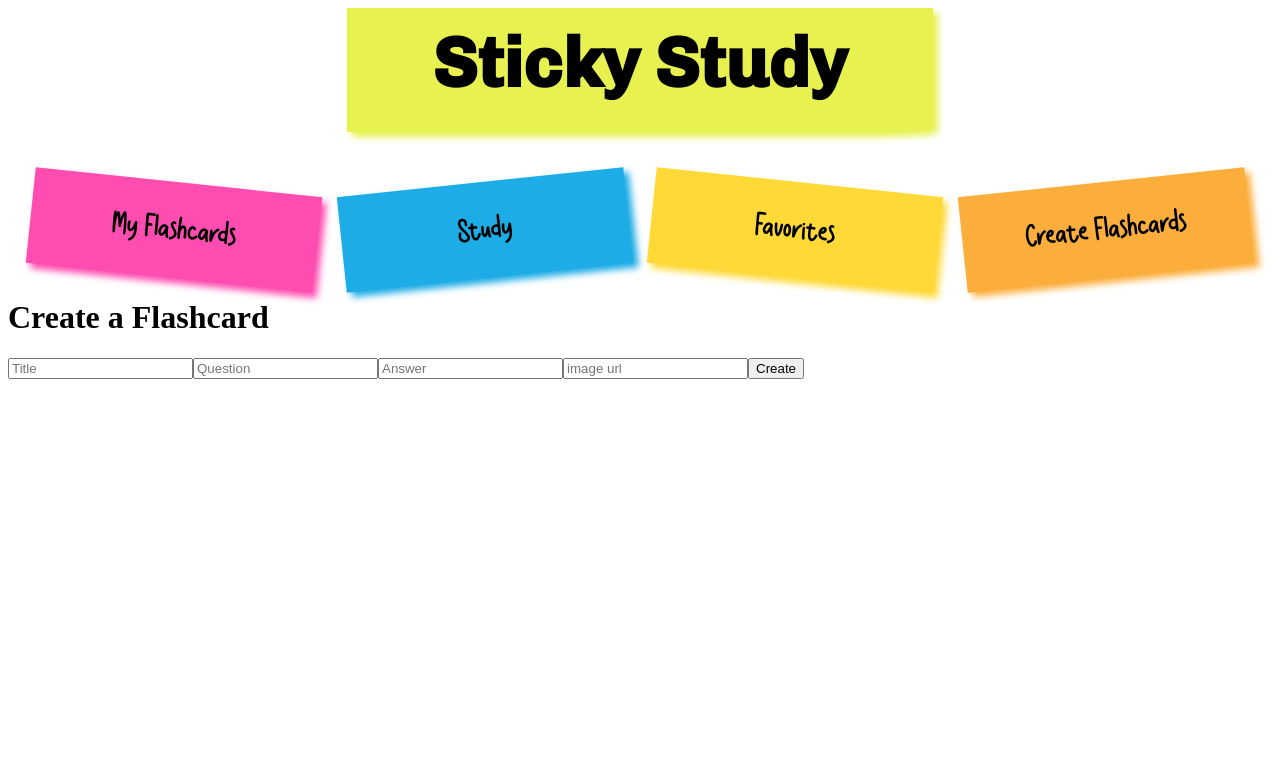
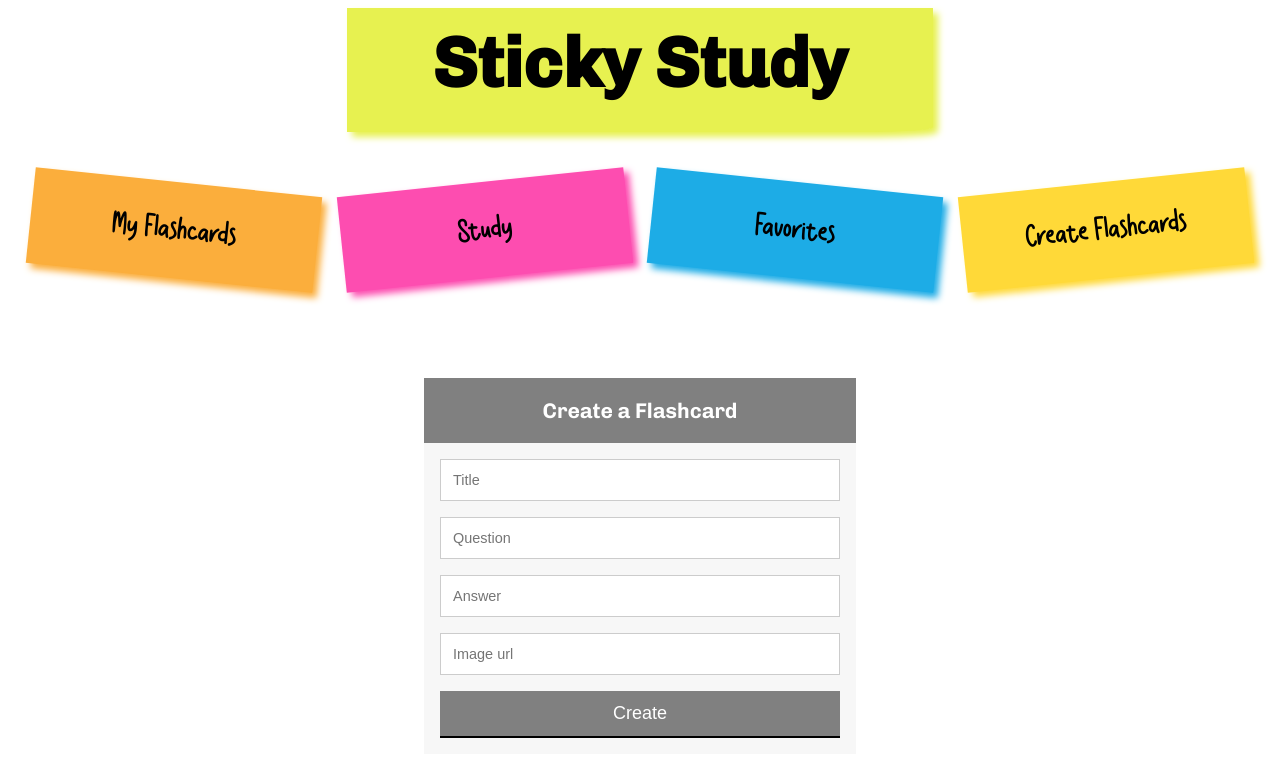
Before and after one commit to rjyeeun/Flashcard, a React (Create React App) app in the folder flashcard_phase_2_project/: page /create_new_cards in a window 1280 px wide. Shown: the top 776 px of the page. Built offline with nearby package versions, Linux system fonts and the light colour scheme; data requests are answered from the project's data file.

Commit message:
create card form css and changed flashcard colors

```diff
--- a/flashcard_phase_2_project/db.json
+++ b/flashcard_phase_2_project/db.json
@@ -27,20 +27,6 @@
       "question": "What does the '!' mean?",
       "answer": "'!' is know as the 'bang' or 'not' operator. It is used to negate or invert the value of a boolean expression.",
       "image": "https://miro.medium.com/max/260/1*d2twRcd3t6b0e3rwZokwyw.png"
-    },
-    {
-      "title": "random",
-      "question": "how r u",
-      "answer": "fine",
-      "image": "",
-      "id": "wgwjFu0"
-    },
-    {
-      "title": "test",
-      "question": "test",
-      "answer": "test",
-      "image": "",
-      "id": "6nw_wyH"
     }
   ]
 }
--- a/flashcard_phase_2_project/src/components/FlashCard.js
+++ b/flashcard_phase_2_project/src/components/FlashCard.js
@@ -7,12 +7,12 @@
 
     return (
         <>
-            <div className='myCard' style={{background: '#26d83e'}}>
+            <div className='myCard' style={{background: '#E7F150'}}>
                 <h2 className="front" style={{fontSize: 50}}>{title}</h2>
                     <p style={{fontSize: 30}}> {question}</p>
 
             </div>
-            <div className='myCard' style={{background: '#ff69b4'}}>
+            <div className='myCard' style={{background: '#1dace6'}}>
                 <h2 className="back" >{answer}<img className="image" src={image}/></h2>
             </div>
         </>
--- a/flashcard_phase_2_project/src/components/FlashCardForm.js
+++ b/flashcard_phase_2_project/src/components/FlashCardForm.js
@@ -32,8 +32,8 @@
 
 
     return (
-        <div>
-            <h1>Create a Flashcard</h1>
+        <div className="form-style-6">
+        <h1>Create a Flashcard</h1>
             <form onSubmit={handleSubmit}>
                 <input type='text' name="title" placeholder="Title" value={formData.title}
                 onChange={handleChange}/>
@@ -41,9 +41,9 @@
                 onChange={handleChange}/>
                 <input type='text' name="answer" placeholder="Answer" value={formData.answer}
                 onChange={handleChange}/>
-                <input type='text' name="image" placeholder="image url" value={formData.image}
+                <input type='text' name="image" placeholder="Image url" value={formData.image}
                 onChange={handleChange}/>
-                <button type='submit'> Create </button>
+                <input type='submit' value="Create"/>
             </form>
         </div>
     )
--- a/flashcard_phase_2_project/src/components/Search.js
+++ b/flashcard_phase_2_project/src/components/Search.js
@@ -9,7 +9,7 @@
 
   return (
     <div className="search_container">
-        <span>Search </span>
+        <span>🔍</span>
         <input
           value={searchTerm}
           className="inputBox"
--- a/flashcard_phase_2_project/src/components/Study.js
+++ b/flashcard_phase_2_project/src/components/Study.js
@@ -11,7 +11,7 @@
 
     return (
         <div className='container'  >
-        <div onClick={toggleStudy} className='card' style={{background: isFront ? '#26d83e':'#ff69b4'}}>
+        <div onClick={toggleStudy} className='card' style={{background: isFront ? '#E7F150':'#1dace6'}}>
         {/* <p>{isFront?question:answer }</p> */}
             {isFront? (
                 <h2 className="front">{title}
--- a/flashcard_phase_2_project/src/index.css
+++ b/flashcard_phase_2_project/src/index.css
@@ -31,9 +31,7 @@
 }
 .title:hover{
     border-bottom-right-radius: 5px;
-    width: 10em;
-    height: 1.5em;
-    background: linear-gradient(-30deg, transparent 1.5em, #E7F150 0);
+    background: linear-gradient(-30deg, transparent 1em, #E7F150 0);
 }
 
 .flex_Container {
@@ -51,13 +49,13 @@
     text-align: center;
     text-decoration:none;
     color:#000;
-    background: #FBAE3C;
+    background: #ffd938;
     justify-content: center;
     align-items: center;
     height:1em;
     width:7em;
     padding:1em;
-    box-shadow: 5px 5px 7px #FBAE3C;
+    box-shadow: 5px 5px 7px #ffd938;
     transform: rotate(-6deg);
     transition: transform .15s linear;
 }
@@ -66,7 +64,7 @@
     border-bottom-right-radius: 5px;
     width: 7em;
     height: 1em;
-    background: linear-gradient(-30deg, transparent 1.5em, #FBAE3C 0)
+    background: linear-gradient(-30deg, transparent 1.5em, #ffd938 0)
 }
 
 .myFlashcard {
@@ -75,13 +73,13 @@
     text-align: center;
     text-decoration:none;
     color:#000;
-    background: #FD4DB0;
+    background: #fbae3c;
     display:block;
     justify-content: center;
     height:1em;
     width:7em;
     padding:1em;
-    box-shadow: 5px 5px 7px #FD4DB0;
+    box-shadow: 5px 5px 7px #fbae3c;
     transform: rotate(6deg);
     transition: transform .15s linear;
 }
@@ -90,7 +88,7 @@
     border-bottom-right-radius: 5px;
     width: 7em;
     height: 1em;
-    background: linear-gradient(-30deg, transparent 1.5em, #FD4DB0 0)
+    background: linear-gradient(-30deg, transparent 1.5em, #fbae3c 0)
 }
 .study {
     font-family: 'Sticky Notes', sans-serif;
@@ -98,12 +96,12 @@
     text-align: center;
     text-decoration:none;
     color:#000;
-    background: #1DACE6;
+    background: #fd4db0;
     display:block;
     height:1em;
     width:7em;
     padding:1em;
-    box-shadow: 5px 5px 7px #1DACE6;
+    box-shadow: 5px 5px 7px #fd4db0;
     transform: rotate(-6deg);
     transition: transform .15s linear;
 }
@@ -111,7 +109,7 @@
     border-bottom-right-radius: 5px;
     width: 7em;
     height: 1em;
-    background: linear-gradient(-30deg, transparent 1.5em, #1dace6 0)
+    background: linear-gradient(-30deg, transparent 1.5em, #fd4db0 0)
 }
 .favorites {
     font-family: 'Sticky Notes', sans-serif;
@@ -119,12 +117,12 @@
     text-align: center;
     text-decoration:none;
     color:#000;
-    background: #FFD938;
+    background: #1dace6;
     display:block;
     height:1em;
     width:7em;
     padding:1em;
-    box-shadow: 5px 5px 7px #FFD938;
+    box-shadow: 5px 5px 7px #1dace6;
     transform: rotate(6deg);
     transition: transform .15s linear;
 
@@ -133,7 +131,7 @@
     border-bottom-right-radius: 5px;
     width: 7em;
     height: 1em;
-    background: linear-gradient(-30deg, transparent 1.5em, #ffd938 0)
+    background: linear-gradient(-30deg, transparent 1.5em, #1dace6 0)
 }
 /* .container {
     padding: 0.5em;
@@ -147,13 +145,13 @@
     text-align: center;
     text-decoration:none;
     color:#000;
-    background: #26d83e;
+    background: #E7F150;
     display:block;
     min-height:30px;
     max-width:50%;
     padding:1%;
     margin: 60px auto;
-    box-shadow: 5px 5px 7px #FFD938;
+    box-shadow: 5px 5px 7px #1dace6;
     transition: transform .15s linear;
     display: flex;
     align-items: center;
@@ -167,18 +165,16 @@
     text-align: center;
     text-decoration:none;
     color:#000;
-    background: #26d83e;
+    background: #E7F150;
     display:block;
     min-height:30px;
     max-width:50%;
     padding:1%;
     margin: 60px auto;
-    box-shadow: 5px 5px 7px #FFD938;
+    box-shadow: 5px 5px 7px #1dace6;
     transition: transform .15s linear;
     display: flex;
 }
-
-
 
 .image {
     margin-top: 30px;
@@ -209,8 +205,90 @@
     border-radius: 3px;
     width: 250px;
     outline: none;
+
 }
 .inputBox:hover {
     border-bottom-right-radius: 5px;
     background: linear-gradient(-40deg, transparent 1em, darkgrey 0)
 }
+
+.form-style-6{
+	font: 95% Chivo-Bold, Helvetica, sans-serif;
+	max-width: 400px;
+	margin: 10px auto;
+	padding: 16px;
+	background: #F7F7F7;
+    margin-top: 100px;
+}
+.form-style-6 h1{
+	background: grey;
+	padding: 20px 0;
+	font-size: 140%;
+	font-weight: 300;
+	text-align: center;
+	color: #fff;
+	margin: -16px -16px 16px -16px;
+}
+.form-style-6 input[type="text"],
+.form-style-6 input[type="date"],
+.form-style-6 input[type="datetime"],
+.form-style-6 input[type="email"],
+.form-style-6 input[type="number"],
+.form-style-6 input[type="search"],
+.form-style-6 input[type="time"],
+.form-style-6 input[type="url"],
+.form-style-6 textarea,
+.form-style-6 select
+{
+	-webkit-transition: all 0.30s ease-in-out;
+	-moz-transition: all 0.30s ease-in-out;
+	-ms-transition: all 0.30s ease-in-out;
+	-o-transition: all 0.30s ease-in-out;
+	outline: none;
+	box-sizing: border-box;
+	-webkit-box-sizing: border-box;
+	-moz-box-sizing: border-box;
+	width: 100%;
+	background: #fff;
+	margin-bottom: 4%;
+	border: 1px solid #ccc;
+	padding: 3%;
+	color: #555;
+	font: 95% Arial, Helvetica, sans-serif;
+}
+.form-style-6 input[type="text"]:focus,
+.form-style-6 input[type="date"]:focus,
+.form-style-6 input[type="datetime"]:focus,
+.form-style-6 input[type="email"]:focus,
+.form-style-6 input[type="number"]:focus,
+.form-style-6 input[type="search"]:focus,
+.form-style-6 input[type="time"]:focus,
+.form-style-6 input[type="url"]:focus,
+.form-style-6 textarea:focus,
+.form-style-6 select:focus
+{
+	box-shadow: 0 0 5px #E7F150;
+	padding: 3%;
+	border: 1px solid #E7F150;
+}
+
+.form-style-6 input[type="submit"],
+.form-style-6 input[type="button"]{
+    font: Chivo-Bold, Monaco, Consolas, "Courier New", monospace;
+    font-size: large;
+	box-sizing: border-box;
+	-webkit-box-sizing: border-box;
+	-moz-box-sizing: border-box;
+	width: 100%;
+	padding: 3%;
+	background: grey;
+	border-top-style: none;
+	border-right-style: none;
+	border-left-style: none;
+	color: #fff;
+}
+.form-style-6 input[type="submit"]:hover,
+.form-style-6 input[type="button"]:hover{
+    border-bottom-right-radius: 5px;
+    background: linear-gradient(-30deg, transparent 1em, darkgrey 0)
+}
```
Also changed, not shown: 1 other file (tests, documents, lock files or other folders).
